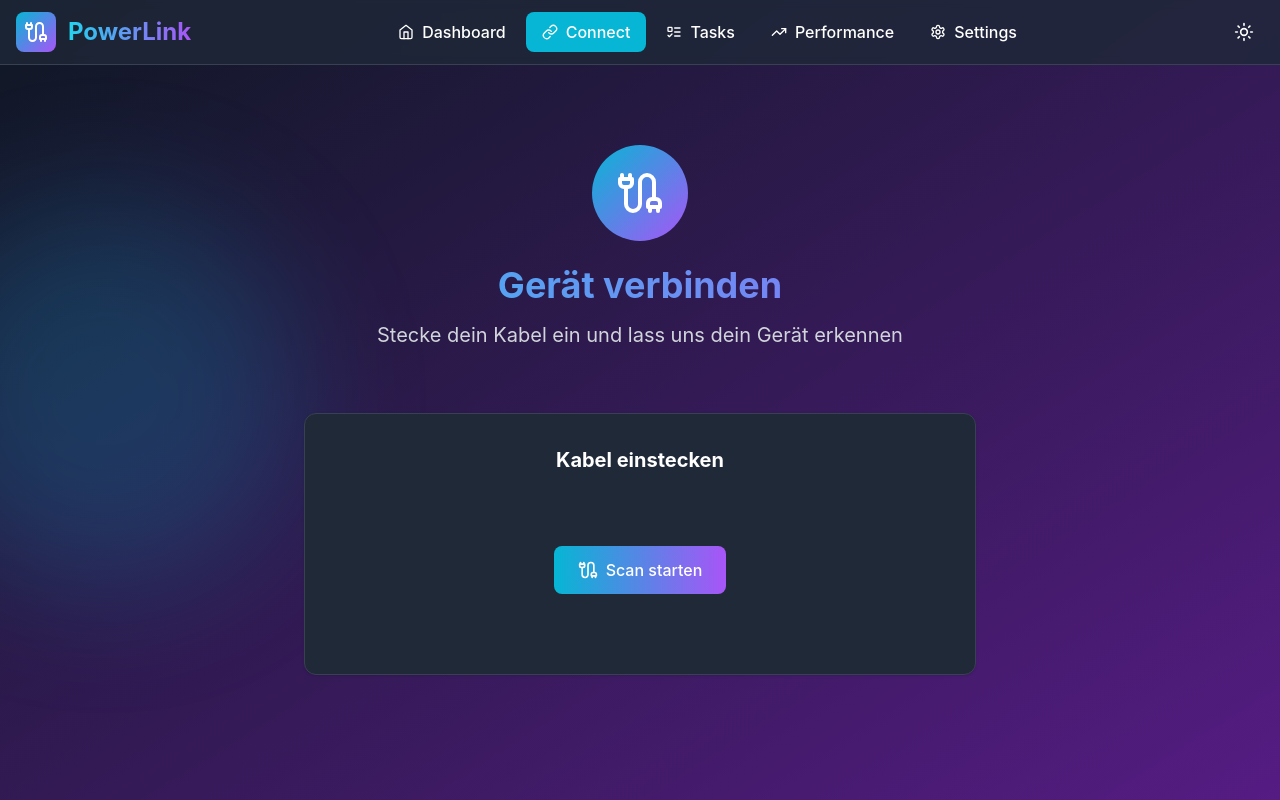
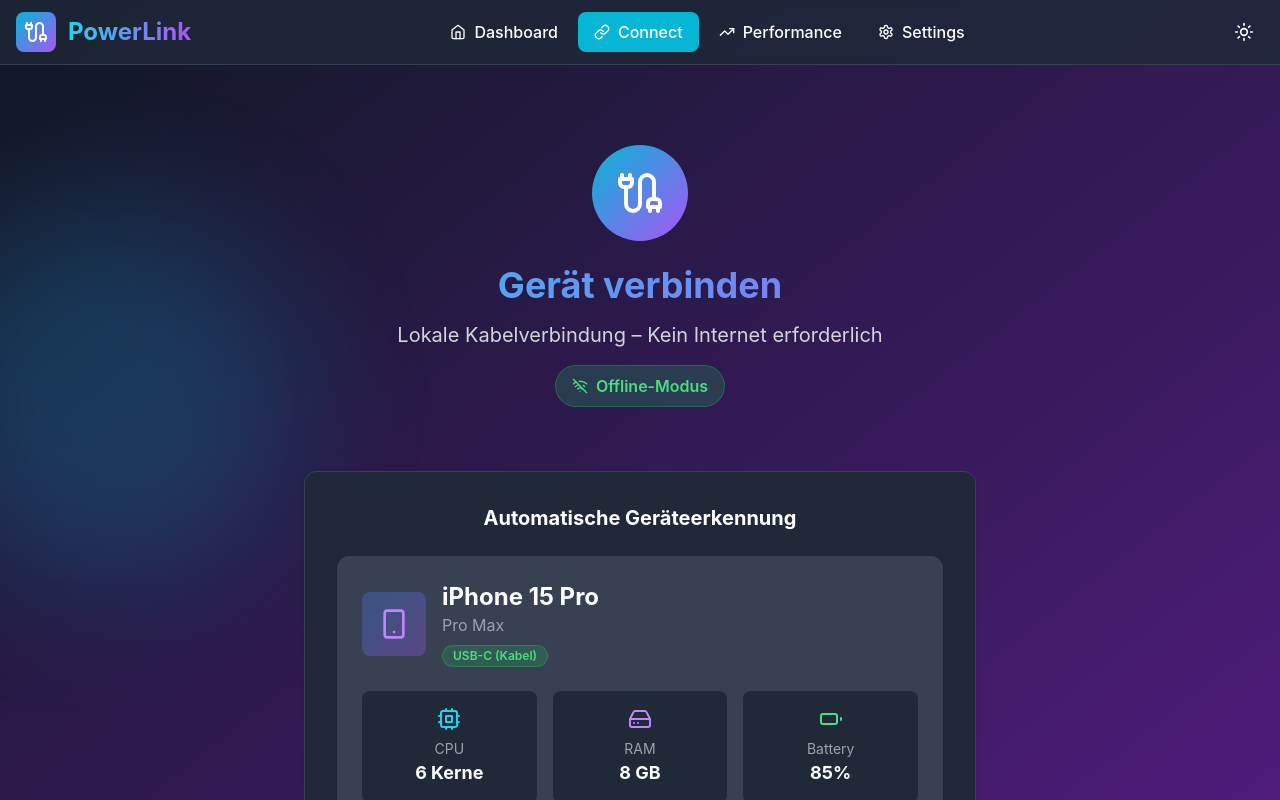
Before and after one commit to bennetdyck31-cpu/Powerlink-app, a React (Vite) app: page /connect in a window 1280 px wide. Shown: the top 800 px of the page. Built offline with nearby package versions, Linux system fonts and the light colour scheme.

Commit message:
Simplify to offline-only cable connection: remove Tasks page, auto-scan on Connect, offline mode badge

```diff
--- a/src/App.tsx
+++ b/src/App.tsx
@@ -3,7 +3,6 @@ import { BrowserRouter as Router, Routes, Route } from 'react-router-dom'
 import Layout from './components/Layout'
 import Dashboard from './pages/Dashboard'
 import Connect from './pages/Connect'
-import Tasks from './pages/Tasks'
 import Performance from './pages/Performance'
 import Settings from './pages/Settings'
 
@@ -14,7 +13,6 @@ export default function App() {
         <Routes>
           <Route path="/" element={<Dashboard />} />
           <Route path="/connect" element={<Connect />} />
-          <Route path="/tasks" element={<Tasks />} />
           <Route path="/performance" element={<Performance />} />
           <Route path="/settings" element={<Settings />} />
         </Routes>
--- a/src/components/Layout.tsx
+++ b/src/components/Layout.tsx
@@ -1,6 +1,6 @@
 import { ReactNode } from 'react'
 import { Link, useLocation } from 'react-router-dom'
-import { Cable, Home, Link as LinkIcon, ListTodo, TrendingUp, Settings, Moon, Sun } from 'lucide-react'
+import { Cable, Home, Link as LinkIcon, TrendingUp, Settings, Moon, Sun } from 'lucide-react'
 import { Button } from './ui/button'
 import { useState } from 'react'
 
@@ -15,7 +15,6 @@ const Layout = ({ children }: LayoutProps) => {
   const navItems = [
     { path: '/', label: 'Dashboard', icon: Home },
     { path: '/connect', label: 'Connect', icon: LinkIcon },
-    { path: '/tasks', label: 'Tasks', icon: ListTodo },
     { path: '/performance', label: 'Performance', icon: TrendingUp },
     { path: '/settings', label: 'Settings', icon: Settings },
   ]
--- a/src/pages/Connect.tsx
+++ b/src/pages/Connect.tsx
@@ -1,23 +1,18 @@
-import { useState } from 'react'
+import { useState, useEffect } from 'react'
 import { motion } from 'framer-motion'
-import { Cable, Smartphone, Laptop, Loader2, Cpu, HardDrive, Battery } from 'lucide-react'
+import { Cable, Smartphone, Laptop, Loader2, Cpu, HardDrive, Battery, WifiOff } from 'lucide-react'
 import { Button } from '@/components/ui/button'
 import { Card } from '@/components/ui/card'
 import { Progress } from '@/components/ui/progress'
+import { Badge } from '@/components/ui/badge'
 
 const Connect = () => {
-  const [scanning, setScanning] = useState(false)
+  const [scanning, setScanning] = useState(true)
   const [scanProgress, setScanProgress] = useState(0)
   const [deviceFound, setDeviceFound] = useState(false)
   const [deviceInfo, setDeviceInfo] = useState<any>(null)
 
-  const startScan = () => {
-    setScanning(true)
-    setScanProgress(0)
-    setDeviceFound(false)
-    setDeviceInfo(null)
-
-    // Simuliere Scan
+  useEffect(() => {
     const interval = setInterval(() => {
       setScanProgress(prev => {
         if (prev >= 100) {
@@ -30,22 +25,25 @@ const Connect = () => {
             type: 'phone',
             cpu: '6 Kerne',
             ram: '8 GB',
-            battery: 85
+            battery: 85,
+            connection: 'USB-C (Kabel)'
           })
           return 100
         }
         return prev + 5
       })
     }, 150)
-  }
+
+    return () => clearInterval(interval)
+  }, [])
 
   const connectDevice = () => {
-    alert('Gerät verbunden! (Demo)')
+    alert('Gerät verbunden! Offline-Modus aktiviert.')
     window.location.href = '/'
   }
 
-  const cancelScan = () => {
-    setScanning(false)
+  const rescan = () => {
+    setScanning(true)
     setScanProgress(0)
     setDeviceFound(false)
     setDeviceInfo(null)
@@ -53,90 +51,53 @@ const Connect = () => {
 
   return (
     <div className="min-h-screen bg-gradient-to-br from-gray-900 to-purple-900 relative overflow-hidden">
-      {/* Background Blobs */}
       <div className="absolute inset-0 overflow-hidden pointer-events-none">
         <motion.div
           className="absolute top-20 -left-40 w-96 h-96 bg-cyan-500/20 rounded-full blur-3xl"
-          animate={{
-            x: [0, 100, 0],
-            y: [0, 80, 0],
-          }}
+          animate={{ x: [0, 100, 0], y: [0, 80, 0] }}
           transition={{ duration: 20, repeat: Infinity }}
         />
       </div>
 
       <div className="relative z-10 container mx-auto px-4 py-20">
-        {/* Hero */}
-        <motion.div
-          className="text-center mb-16"
-          initial={{ opacity: 0, y: 20 }}
-          animate={{ opacity: 1, y: 0 }}
-        >
+        <motion.div className="text-center mb-16" initial={{ opacity: 0, y: 20 }} animate={{ opacity: 1, y: 0 }}>
           <div className="w-24 h-24 mx-auto mb-6 rounded-full bg-gradient-to-br from-cyan-500 to-purple-500 flex items-center justify-center">
             <Cable className="w-12 h-12 text-white" />
           </div>
           <h1 className="text-4xl font-bold bg-gradient-to-r from-cyan-400 to-purple-500 bg-clip-text text-transparent mb-4">
             Gerät verbinden
           </h1>
-          <p className="text-xl text-gray-300">
-            Stecke dein Kabel ein und lass uns dein Gerät erkennen
+          <p className="text-xl text-gray-300 mb-4">
+            Lokale Kabelverbindung – Kein Internet erforderlich
           </p>
+          <Badge variant="success" className="text-base px-4 py-2">
+            <WifiOff className="w-4 h-4 mr-2" />
+            Offline-Modus
+          </Badge>
         </motion.div>
 
-        {/* Scan Interface */}
-        <motion.div
-          className="max-w-2xl mx-auto"
-          initial={{ opacity: 0, scale: 0.95 }}
-          animate={{ opacity: 1, scale: 1 }}
-          transition={{ delay: 0.2 }}
-        >
+        <motion.div className="max-w-2xl mx-auto" initial={{ opacity: 0, scale: 0.95 }} animate={{ opacity: 1, scale: 1 }} transition={{ delay: 0.2 }}>
           <Card className="p-8">
             <h2 className="text-xl font-bold mb-6 text-center">
-              Kabel einstecken
+              Automatische Geräteerkennung
             </h2>
-
-            {!scanning && !deviceFound && (
-              <div className="text-center py-12">
-                <Button
-                  size="lg"
-                  className="bg-gradient-to-r from-cyan-500 to-purple-500 hover:from-cyan-600 hover:to-purple-600"
-                  onClick={startScan}
-                >
-                  <Cable className="mr-2 h-5 w-5" />
-                  Scan starten
-                </Button>
-              </div>
-            )}
 
             {scanning && (
               <div className="py-12">
                 <div className="flex justify-center mb-6">
-                  <motion.div
-                    animate={{ rotate: 360 }}
-                    transition={{ duration: 2, repeat: Infinity, ease: "linear" }}
-                  >
+                  <motion.div animate={{ rotate: 360 }} transition={{ duration: 2, repeat: Infinity, ease: "linear" }}>
                     <Loader2 className="w-16 h-16 text-cyan-400" />
                   </motion.div>
                 </div>
                 <Progress value={scanProgress} className="h-2 mb-4" />
                 <p className="text-center text-gray-400">
-                  Scanne nach Geräten... {scanProgress}%
+                  Scanne nach Geräten über USB-C/Thunderbolt... {scanProgress}%
                 </p>
-                <div className="text-center mt-6">
-                  <Button variant="outline" onClick={cancelScan}>
-                    Abbrechen
-                  </Button>
-                </div>
               </div>
             )}
 
             {deviceFound && deviceInfo && (
-              <motion.div
-                initial={{ opacity: 0, y: 20 }}
-                animate={{ opacity: 1, y: 0 }}
-                className="space-y-6"
-              >
-                {/* Device Card */}
+              <motion.div initial={{ opacity: 0, y: 20 }} animate={{ opacity: 1, y: 0 }} className="space-y-6">
                 <Card className="p-6 bg-gray-700">
                   <div className="flex items-center gap-4 mb-6">
                     <div className="w-16 h-16 rounded-lg bg-gradient-to-br from-blue-500/30 to-purple-500/30 flex items-center justify-center">
@@ -146,13 +107,13 @@ const Connect = () => {
                         <Laptop className="w-8 h-8 text-blue-400" />
                       )}
                     </div>
-                    <div>
+                    <div className="flex-1">
                       <h3 className="text-2xl font-bold text-white">{deviceInfo.name}</h3>
                       <p className="text-gray-400">{deviceInfo.model}</p>
+                      <Badge variant="success" className="mt-2">{deviceInfo.connection}</Badge>
                     </div>
                   </div>
 
-                  {/* Specs Grid */}
                   <div className="grid grid-cols-3 gap-4 mb-6">
                     <div className="text-center p-4 bg-gray-800 rounded-lg">
                       <Cpu className="w-6 h-6 text-cyan-400 mx-auto mb-2" />
@@ -171,7 +132,6 @@ const Connect = () => {
                     </div>
                   </div>
 
-                  {/* Battery Progress */}
                   <div>
                     <div className="flex justify-between text-sm mb-2">
                       <span className="text-gray-400">Batteriestatus</span>
@@ -181,21 +141,12 @@ const Connect = () => {
                   </div>
                 </Card>
 
-                {/* Action Buttons */}
                 <div className="flex gap-4">
-                  <Button
-                    className="flex-1 bg-gradient-to-r from-green-500 to-emerald-500 hover:from-green-600 hover:to-emerald-600"
-                    size="lg"
-                    onClick={connectDevice}
-                  >
-                    Verbinden
+                  <Button className="flex-1 bg-gradient-to-r from-green-500 to-emerald-500 hover:from-green-600 hover:to-emerald-600" size="lg" onClick={connectDevice}>
+                    Verbinden (Offline)
                   </Button>
-                  <Button
-                    variant="outline"
-                    size="lg"
-                    onClick={cancelScan}
-                  >
-                    Abbrechen
+                  <Button variant="outline" size="lg" onClick={rescan}>
+                    Neu scannen
                   </Button>
                 </div>
               </motion.div>
--- a/src/pages/Tasks.tsx
+++ /dev/null
@@ -1,181 +0,0 @@
-import { useState, useEffect } from 'react'
-import { motion } from 'framer-motion'
-import { Plus, Video, Image as ImageIcon, Brain, Trash2, Filter } from 'lucide-react'
-import { Button } from '@/components/ui/button'
-import { Card } from '@/components/ui/card'
-import { Badge } from '@/components/ui/badge'
-import { Progress } from '@/components/ui/progress'
-import { Tabs, TabsList, TabsTrigger } from '@/components/ui/tabs'
-import { Dialog, DialogContent, DialogHeader, DialogTitle, DialogTrigger } from '@/components/ui/dialog'
-import { Input } from '@/components/ui/input'
-import { Select, SelectContent, SelectItem, SelectTrigger, SelectValue } from '@/components/ui/select'
-import { Label } from '@/components/ui/label'
-
-type TaskType = 'video' | 'image' | 'ml'
-type TaskStatus = 'processing' | 'completed' | 'queued'
-
-interface Task {
-  id: number
-  title: string
-  type: TaskType
-  status: TaskStatus
-  progress: number
-  priority: 'low' | 'medium' | 'high'
-}
-
-const Tasks = () => {
-  const [tasks, setTasks] = useState<Task[]>([
-    { id: 1, title: 'Video Rendering', type: 'video', status: 'processing', progress: 65, priority: 'high' },
-    { id: 2, title: 'Image Upscaling', type: 'image', status: 'processing', progress: 42, priority: 'medium' },
-    { id: 3, title: 'ML Training', type: 'ml', status: 'completed', progress: 100, priority: 'high' },
-  ])
-  const [filter, setFilter] = useState<'all' | TaskStatus>('all')
-  const [open, setOpen] = useState(false)
-  const [newTask, setNewTask] = useState({ title: '', type: 'video', priority: 'medium' })
-
-  useEffect(() => {
-    const interval = setInterval(() => {
-      setTasks(prev => prev.map(task => {
-        if (task.status === 'processing' && task.progress < 100) {
-          return { ...task, progress: Math.min(100, task.progress + 2) }
-        }
-        if (task.progress >= 100 && task.status === 'processing') {
-          return { ...task, status: 'completed' }
-        }
-        return task
-      }))
-    }, 1000)
-    return () => clearInterval(interval)
-  }, [])
-
-  const createTask = () => {
-    const task: Task = {
-      id: Date.now(),
-      title: newTask.title || 'New Task',
-      type: newTask.type as TaskType,
-      status: 'processing',
-      progress: 0,
-      priority: newTask.priority as any
-    }
-    setTasks([...tasks, task])
-    setNewTask({ title: '', type: 'video', priority: 'medium' })
-    setOpen(false)
-  }
-
-  const deleteTask = (id: number) => {
-    setTasks(tasks.filter(t => t.id !== id))
-  }
-
-  const filteredTasks = filter === 'all' ? tasks : tasks.filter(t => t.status === filter)
-
-  const typeIcons = { video: Video, image: ImageIcon, ml: Brain }
-  const statusColors = {
-    processing: 'default',
-    completed: 'success',
-    queued: 'warning'
-  }
-
-  return (
-    <div className="min-h-screen bg-gradient-to-br from-gray-900 to-purple-900 p-6">
-      <div className="max-w-5xl mx-auto">
-        <motion.div initial={{ opacity: 0, y: 20 }} animate={{ opacity: 1, y: 0 }}>
-          <h1 className="text-4xl font-bold mb-8 bg-gradient-to-r from-cyan-400 to-purple-500 bg-clip-text text-transparent">
-            Tasks
-          </h1>
-
-          <div className="flex justify-between items-center mb-6">
-            <Tabs value={filter} onValueChange={(v) => setFilter(v as any)} className="w-auto">
-              <TabsList>
-                <TabsTrigger value="all">All</TabsTrigger>
-                <TabsTrigger value="processing">Processing</TabsTrigger>
-                <TabsTrigger value="completed">Completed</TabsTrigger>
-              </TabsList>
-            </Tabs>
-
-            <Dialog open={open} onOpenChange={setOpen}>
-              <DialogTrigger asChild>
-                <Button className="bg-gradient-to-r from-cyan-500 to-purple-500">
-                  <Plus className="mr-2 h-4 w-4" />
-                  New Task
-                </Button>
-              </DialogTrigger>
-              <DialogContent>
-                <DialogHeader>
-                  <DialogTitle>Create New Task</DialogTitle>
-                </DialogHeader>
-                <div className="space-y-4">
-                  <div>
-                    <Label>Title</Label>
-                    <Input value={newTask.title} onChange={e => setNewTask({...newTask, title: e.target.value})} placeholder="Task name" />
-                  </div>
-                  <div>
-                    <Label>Type</Label>
-                    <Select value={newTask.type} onValueChange={v => setNewTask({...newTask, type: v})}>
-                      <SelectTrigger>
-                        <SelectValue />
-                      </SelectTrigger>
-                      <SelectContent>
-                        <SelectItem value="video">Video</SelectItem>
-                        <SelectItem value="image">Image</SelectItem>
-                        <SelectItem value="ml">ML</SelectItem>
-                      </SelectContent>
-                    </Select>
-                  </div>
-                  <div>
-                    <Label>Priority</Label>
-                    <Select value={newTask.priority} onValueChange={v => setNewTask({...newTask, priority: v})}>
-                      <SelectTrigger>
-                        <SelectValue />
-                      </SelectTrigger>
-                      <SelectContent>
-                        <SelectItem value="low">Low</SelectItem>
-                        <SelectItem value="medium">Medium</SelectItem>
-                        <SelectItem value="high">High</SelectItem>
-                      </SelectContent>
-                    </Select>
-                  </div>
-                  <Button onClick={createTask} className="w-full">Create</Button>
-                </div>
-              </DialogContent>
-            </Dialog>
-          </div>
-
-          <div className="space-y-4">
-            {filteredTasks.map(task => {
-              const Icon = typeIcons[task.type]
-              return (
-                <motion.div key={task.id} initial={{ opacity: 0, x: -20 }} animate={{ opacity: 1, x: 0 }}>
-                  <Card className="p-5 hover:shadow-xl transition-all">
-                    <div className="flex items-center justify-between mb-4">
-                      <div className="flex items-center gap-4">
-                        <div className="w-12 h-12 rounded-lg bg-gradient-to-br from-cyan-500/30 to-purple-500/30 flex items-center justify-center">
-                          <Icon className="w-6 h-6 text-cyan-400" />
-                        </div>
-                        <div>
-                          <h3 className="font-semibold text-white">{task.title}</h3>
-                          <Badge variant={statusColors[task.status] as any} className="mt-1">
-                            {task.status}
-                          </Badge>
-                        </div>
-                      </div>
-                      <Button variant="ghost" size="sm" onClick={() => deleteTask(task.id)} className="text-red-400 hover:text-red-300">
-                        <Trash2 className="h-4 w-4" />
-                      </Button>
-                    </div>
-                    <Progress value={task.progress} className="h-2" />
-                    <div className="flex justify-between text-sm text-gray-400 mt-2">
-                      <span>{task.priority} priority</span>
-                      <span>{task.progress}%</span>
-                    </div>
-                  </Card>
-                </motion.div>
-              )
-            })}
-          </div>
-        </motion.div>
-      </div>
-    </div>
-  )
-}
-
-export default Tasks
```
